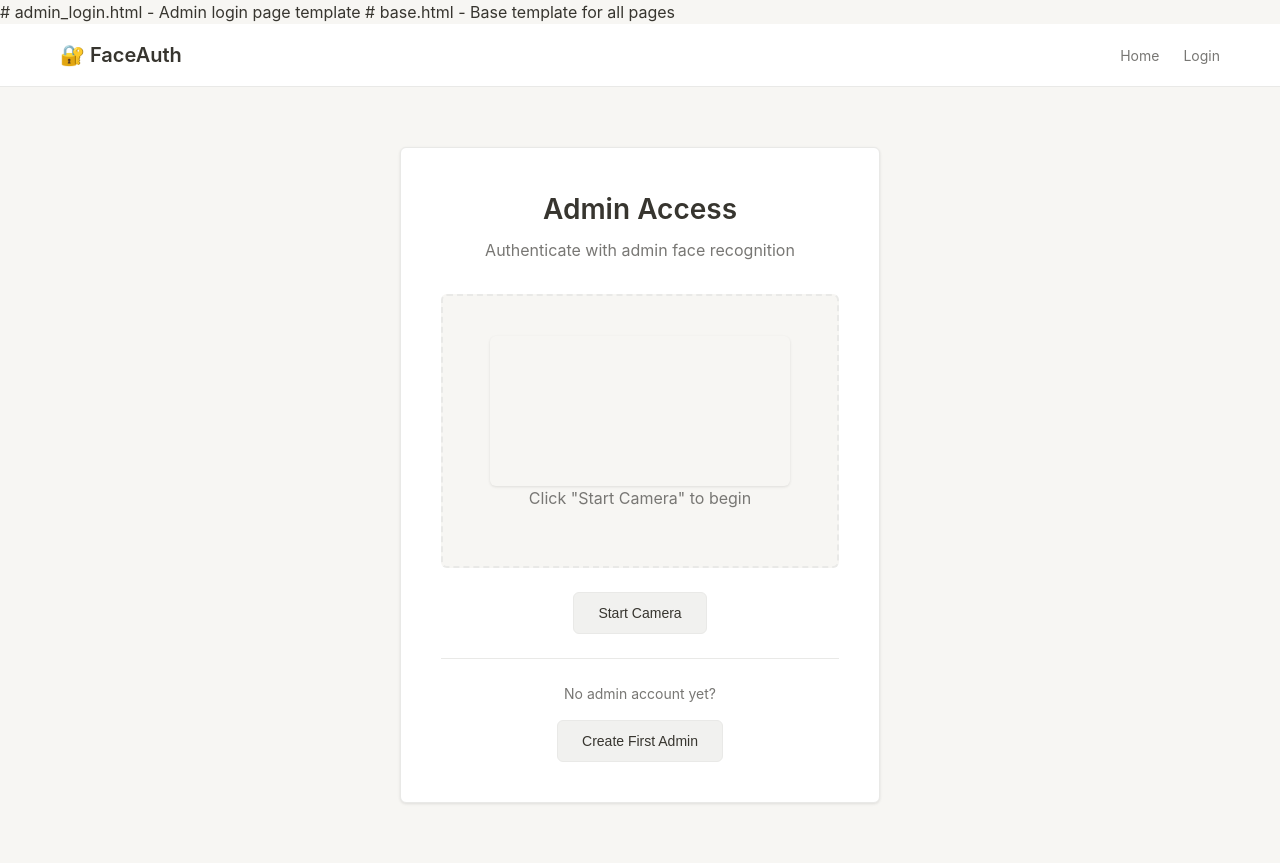
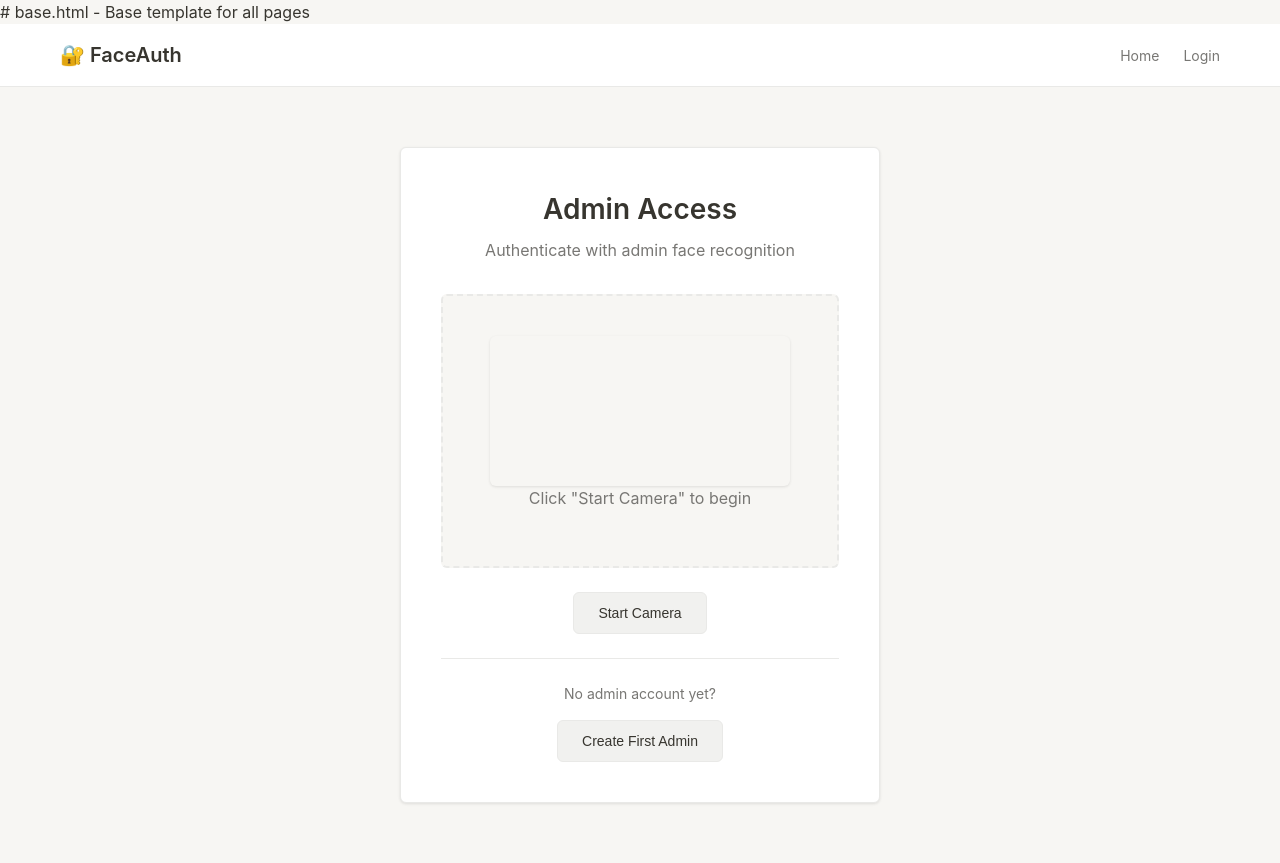
Before and after one commit to Ravi-teja-777/Face-Recognition-application, a Flask app: page /admin in a window 1280 px wide. Run offline with Flask 3, Linux system fonts and the light colour scheme.

Commit message:
Update admin_login.html

```diff
--- a/templates/admin_login.html
+++ b/templates/admin_login.html
@@ -1,4 +1,4 @@
-# admin_login.html - Admin login page template
+
 {% extends "base.html" %}
 
 {% block title %}Admin Access - FaceAuth{% endblock %}
@@ -149,4 +149,5 @@ document.getElementById('captureCreateAdmin').addEventListener('click', async ()
     stopCamera('createAdminVideo');
 });
 </script>
+
 {% endblock %}
```
